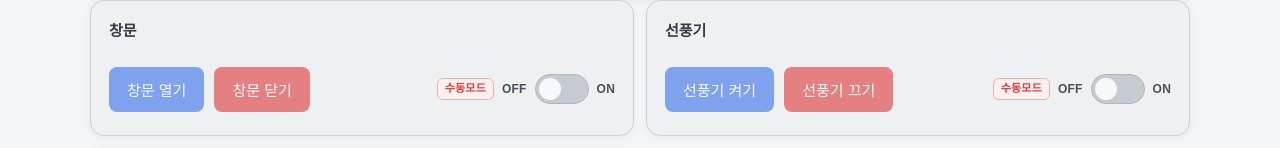
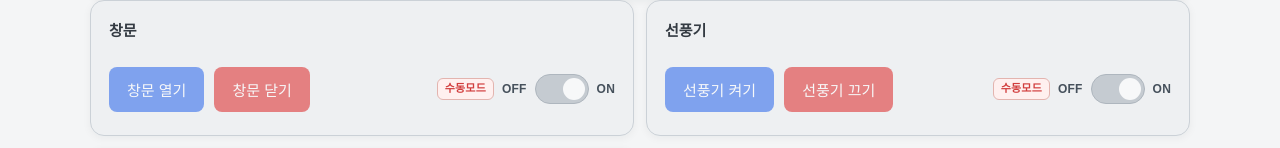
Before and after one commit to tw71178746-blip/smart-home-demo, a plain HTML site: page index.html in a window 1280 px wide. Shown: the part 753-901 px from the top of the page. Drawn offline with nearby package versions, Linux system fonts and the light colour scheme; no server answers.

Commit message:
Update index.html

```diff
--- a/index.html
+++ b/index.html
@@ -1141,10 +1141,13 @@ function calculateDistance(lat1, lon1, lat2, lon2) {
         const button = document.getElementById(buttonId);
         const isMaster = key === "master";
         const settingEnabled = isMaster ? masterAutoEnabled : autoControlSettings[key] === true;
+        // 개별 토글의 위치/표시는 Firebase의 개별 설정값을 그대로 반영합니다.
+        // 전체 OFF 상태에서도 설정값은 보존하고, 토글만 비활성화합니다.
+        const toggleOn = settingEnabled;
         const effectiveAuto = isMaster ? settingEnabled : (masterAutoEnabled && settingEnabled);
-        button.classList.toggle("is-on", effectiveAuto);
-        button.classList.toggle("is-off", !effectiveAuto);
-        button.setAttribute("aria-pressed", String(effectiveAuto));
+        button.classList.toggle("is-on", toggleOn);
+        button.classList.toggle("is-off", !toggleOn);
+        button.setAttribute("aria-pressed", String(toggleOn));
         button.disabled = autoControlSaving || (!isMaster && !masterAutoEnabled);
 
         if (labelId) {
@@ -1152,6 +1155,7 @@ function calculateDistance(lat1, lon1, lat2, lon2) {
           if (isMaster) {
             modeLabel.textContent = effectiveAuto ? "ON" : "OFF";
           } else {
+            // 글자는 실제 적용 모드 기준: 전체 OFF면 개별 설정이 ON이어도 수동모드.
             modeLabel.textContent = effectiveAuto ? "자동모드" : "수동모드";
             modeLabel.classList.toggle("mode-auto", effectiveAuto);
             modeLabel.classList.toggle("mode-manual", !effectiveAuto);
```
